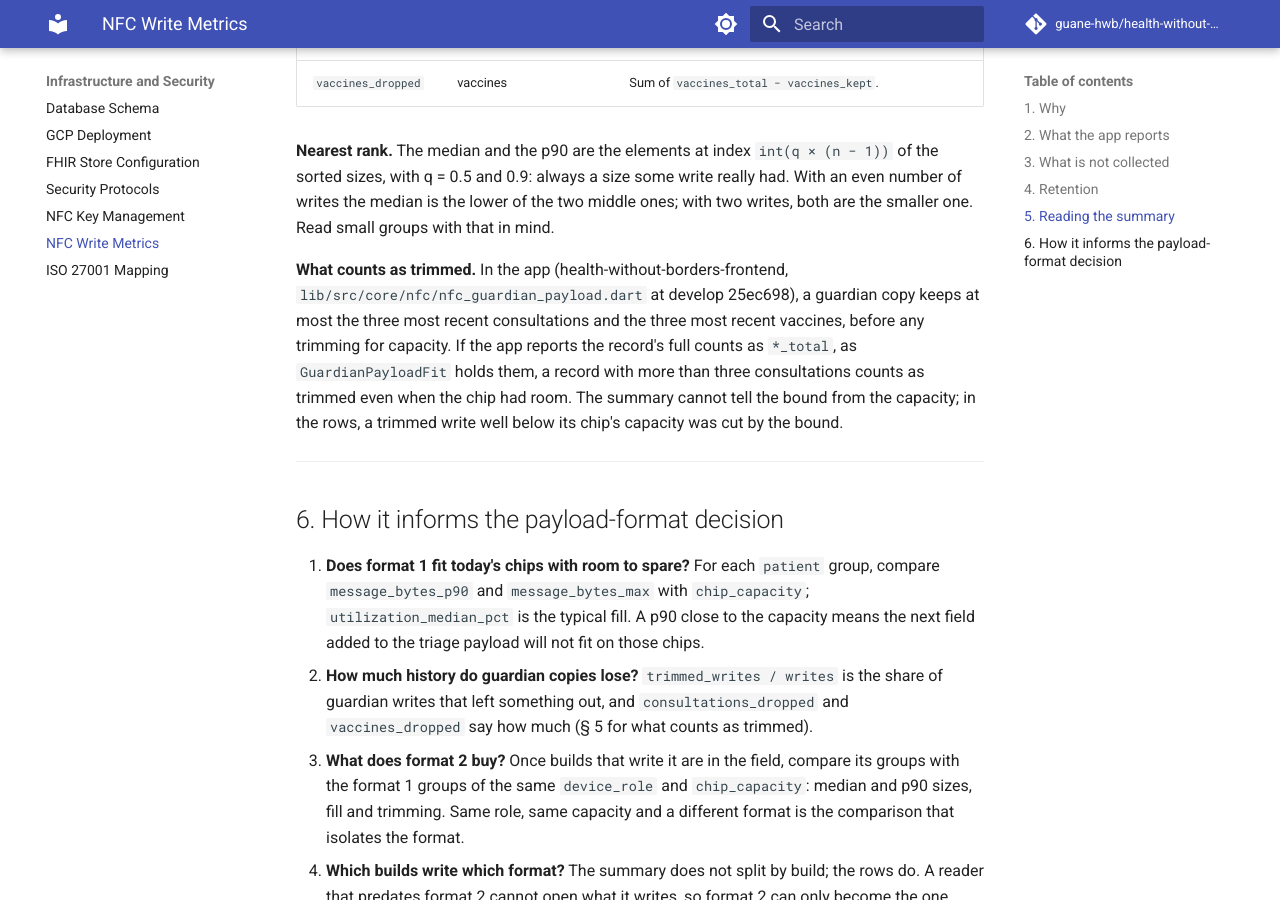
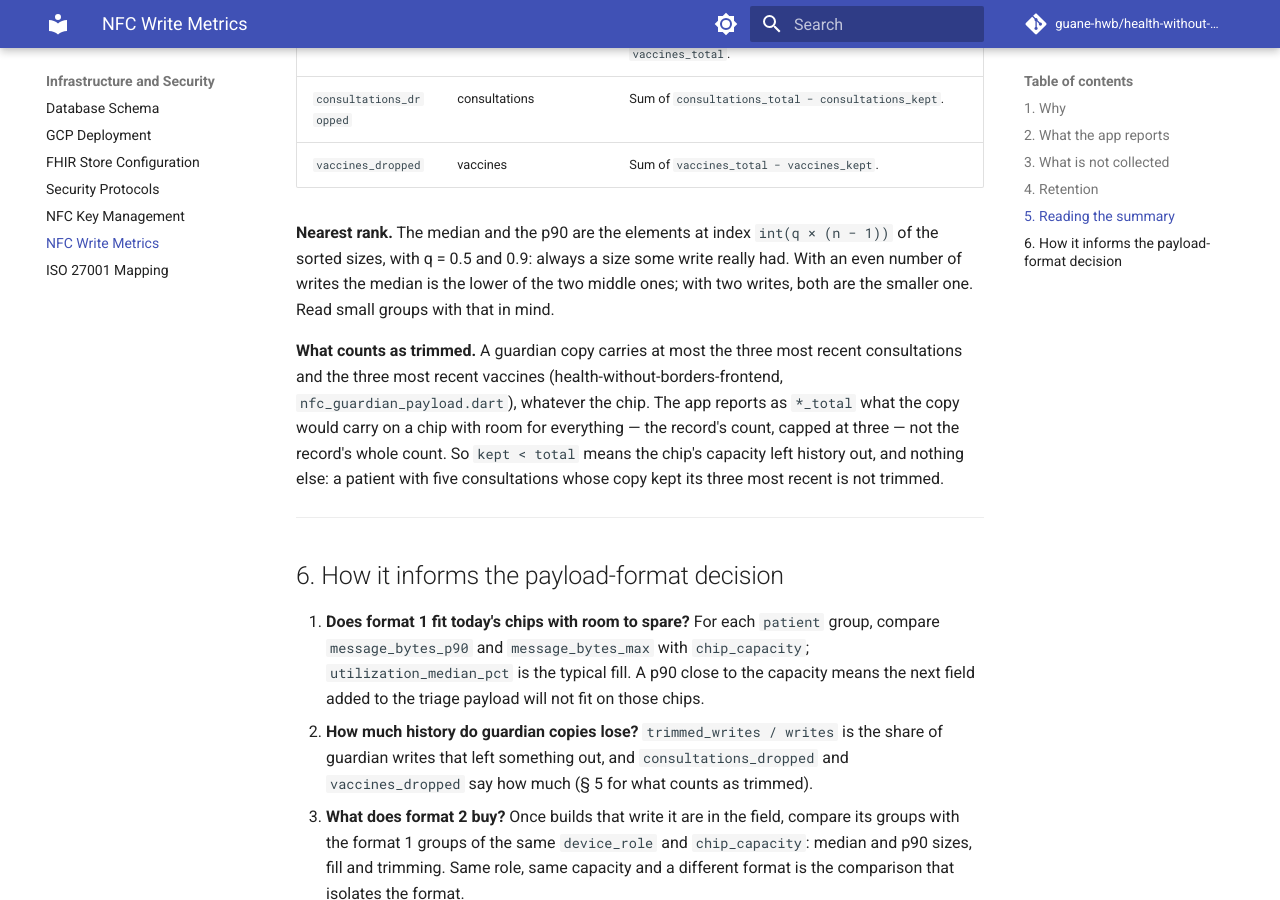
Before and after one commit to guane-hwb/health-without-borders, an MkDocs documentation site: the page built from docs/infrastructure/nfc-write-metrics.md, in a window 1280 px wide and 900 px high, scrolled down 4112 px. Built offline with MkDocs 1.6.1 and Material for MkDocs 9.7.7, drawn with Linux system fonts in a browser that asks for light colours; comment, search, counter and statistics services are not loaded; some of the changed text lies outside the part shown.

Commit message:
docs(nfc): define the guardian totals as what the copy carries with room
The app reports consultations_total and vaccines_total as what the guardian
copy would carry on a chip with room for everything (the most recent, at
most three), not the record's whole counts, so kept < total means the chip's
capacity left history out. Schema descriptions, column comments (model and
migration together), the endpoint docstrings and the docs page now say so;
the trimmed-writes caveat they carried no longer applies.

```diff
--- a/docs/infrastructure/nfc-write-metrics.md
+++ b/docs/infrastructure/nfc-write-metrics.md
@@ -35,7 +35,7 @@ them; this telemetry measures them.
 | `payload_bytes` | integer, 0–65,535 bytes | The encrypted payload. |
 | `message_bytes` | integer, 0–65,535 bytes | The whole NDEF message written. |
 | `chip_capacity` | integer, 0–65,535 bytes | The NDEF capacity the chip reported. |
-| `consultations_kept`, `consultations_total` | integer, 0–1,000, or null | Guardian copy only: consultations written to the chip, out of how many the record held. Null for a patient device. |
+| `consultations_kept`, `consultations_total` | integer, 0–1,000, or null | Guardian copy only: consultations written to the chip, out of how many the copy would carry on a chip with room for everything (the most recent, at most three). Null for a patient device. |
 | `vaccines_kept`, `vaccines_total` | integer, 0–1,000, or null | The same, for vaccines. |
 | `written_at` | date-time **with an offset** | The device's clock at write time. A value without an offset is refused (`422`): read as UTC, it would shift the write by the device's own offset. |
 
@@ -51,7 +51,7 @@ twice counts twice.
 
 **Entries that contradict themselves are dropped**, not stored: a message
 smaller than its payload, a message larger than the chip's capacity, a copy
-that kept more consultations or vaccines than the record held, or a kept count
+that kept more consultations or vaccines than its total, or a kept count
 without its total (or the reverse). No real write produces one; it can only
 come from a measuring bug, and storing it would bend the sizes everyone reads.
 The batch is still accepted (`stored` < `received`) so the device does not
@@ -152,14 +152,14 @@ write really had. With an even number of writes the median is the lower of the
 two middle ones; with two writes, both are the smaller one. Read small groups
 with that in mind.
 
-**What counts as trimmed.** In the app (health-without-borders-frontend,
-`lib/src/core/nfc/nfc_guardian_payload.dart` at develop 25ec698), a guardian
-copy keeps at most the three most recent consultations and the three most
-recent vaccines, before any trimming for capacity. If the app reports the record's full counts
-as `*_total`, as `GuardianPayloadFit` holds them, a record with more than three
-consultations counts as trimmed even when the chip had room. The summary cannot
-tell the bound from the capacity; in the rows, a trimmed write well below its
-chip's capacity was cut by the bound.
+**What counts as trimmed.** A guardian copy carries at most the three most
+recent consultations and the three most recent vaccines
+(health-without-borders-frontend, `nfc_guardian_payload.dart`), whatever the
+chip. The app reports as `*_total` what the copy would carry on a chip with
+room for everything — the record's count, capped at three — not the record's
+whole count. So `kept < total` means the chip's capacity left history out, and
+nothing else: a patient with five consultations whose copy kept its three most
+recent is not trimmed.
 
 ---
 
```
Also changed, not shown: 4 other files.
